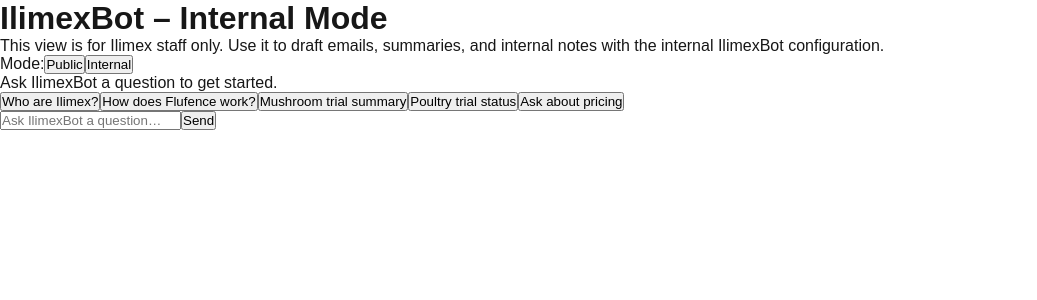
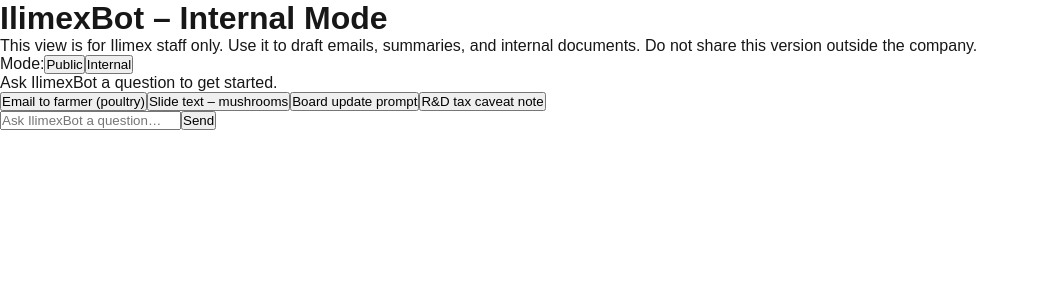
Before and after one commit to AntFan-sketch/ilimex-bot, a Next.js app: page /ilimex-bot/internal in a window 1280 px wide. Shown: the top 300 px of the page, without its empty margins (0-1037 px from the left). Built offline with nearby package versions, Linux system fonts and the light colour scheme.

Commit message:
Ensure update is incorporated

```diff
--- a/src/app/ilimex-bot/internal/page.tsx
+++ b/src/app/ilimex-bot/internal/page.tsx
@@ -10,11 +10,11 @@ export default function IlimexBotInternalPage() {
       </h1>
       <p className="text-sm text-gray-600 mb-4">
         This view is for Ilimex staff only. Use it to draft emails,
-        summaries, and internal notes with the internal IlimexBot
-        configuration.
+        summaries, and internal documents. Do not share this version
+        outside the company.
       </p>
       <div className="max-w-3xl">
-        <ChatWidget />
+        <ChatWidget initialMode="internal" />
       </div>
     </main>
   );
--- a/src/components/ChatWidget/ChatWidget.tsx
+++ b/src/components/ChatWidget/ChatWidget.tsx
@@ -12,8 +12,14 @@ interface ChatMessage {
   content: string;
 }
 
-const ChatWidget: React.FC = () => {
-  const [mode, setMode] = useState<ChatMode>("public");
+interface ChatWidgetProps {
+  initialMode?: ChatMode;
+}
+
+const ChatWidget: React.FC<ChatWidgetProps> = ({
+  initialMode = "public",
+}) => {
+  const [mode, setMode] = useState<ChatMode>(initialMode);
   const [input, setInput] = useState("");
   const [messages, setMessages] = useState<ChatMessage[]>([]);
   const [loading, setLoading] = useState(false);
```
